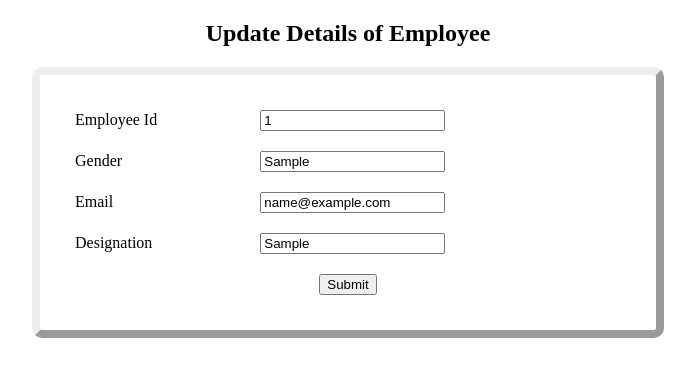
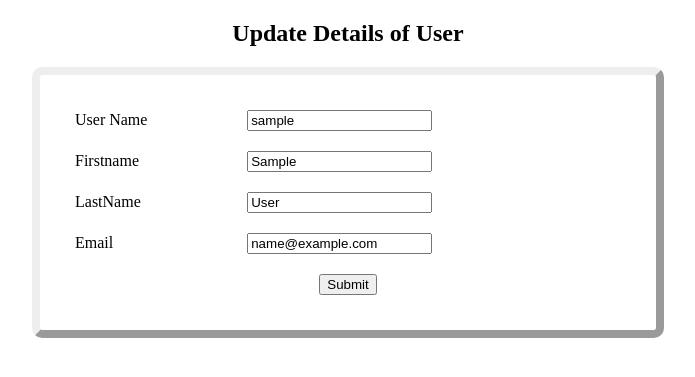
Before and after one commit to nhat103/crud_django, a Django app: template crud/templates/edit.html in a window 1280 px wide. Shown: the top 377 px of the page, without its empty margins (292-987 px from the left). Run offline with Django 4.2, Linux system fonts and the light colour scheme; tables that the repository leaves empty hold one stand-in row (values such as "Sample post"); the template is opened without the code that fills it: values that come from a table or form of the project are taken from there, most other values are stand-ins (such as "Sample title", 1, 10 or a date in 2020).

Commit message:
show user update

```diff
--- /dev/null
+++ b/crud/static/css/edit.css
@@ -0,0 +1,17 @@
+table {
+    border: 8px outset;
+    border-radius: 10px;
+    border-spacing: 10px;
+    padding: 20px;
+    margin-left: auto;
+    margin-right: auto;
+}
+
+th,
+td {
+    padding: 5px;
+}
+
+h2 {
+    text-align: center;
+}
--- a/crud/templates/edit.html
+++ b/crud/templates/edit.html
@@ -5,49 +5,34 @@
     <meta charset="UTF-8">
     <meta http-equiv="X-UA-Compatible" content="IE=edge">
     <meta name="viewport" content="width=device-width, initial-scale=1.0">
-    <title>Update Employee</title>
+    <title>Update User</title>
 </head>
-<style>
-    table {
-        border: 8px outset;
-        border-radius: 10px;
-        border-spacing: 10px;
-        padding: 20px;
-        margin-left: auto;
-        margin-right: auto;
-    }
-
-    th,
-    td {
-        padding: 5px;
-    }
-</style>
+{% load static %}
+<link rel="stylesheet" href="{% static 'css/edit.css' %}">
 
 <body>
-    <h2 style="text-align:center"> Update Details of Employee </h2>
+    <h2> Update Details of User </h2>
     <form method="POST">
         {% csrf_token %}
         <table style="width:50%" align="center">
             <tr>
-                <td>Employee Id</td>
-                <td><input type="text" value="{{ employees.EmpId }}" name="EmpId</td>
+                <td>User Name</td>
+                <td><input type=" text" value="{{users.username}}" name="username"> </td>
             </tr>
             <tr>
-                <td>Employee Name</td>
-                <td><input type=" text" value="{{ employees.EmpName }}" name="EmpName" </td>
+                <td>Firstname</td>
+                <td><input type="text" value="{{users.firstname}}" name="firstname"></td>
             </tr>
             <tr>
-                <td>Gender</td>
-                <td><input type="text" value="{{ employees.EmpGender }}" name="EmpGender" </td>
+                <td>LastName</td>
+                <td><input type="text" value="{{users.lastname}}" name="lastname"></td>
             </tr>
+
             <tr>
                 <td>Email</td>
-                <td><input type="email" value="{{ employees.EmpEmail }}" name="EmpEmail" </td>
+                <td><input type="email" value="{{users.email}}" name="email"> </td>
             </tr>
-            <tr>
-                <td>Designation</td>
-                <td><input type="text" value="{{ employees.EmpDesignation}}" name="EmpDesignation" </td>
-            </tr>
+
             <tr>
                 <td colspan="2" align="center"><input type="submit" class="btn btn-success"> </td>
             </tr>
--- a/crud/urls.py
+++ b/crud/urls.py
@@ -4,4 +4,6 @@ from . import views
 urlpatterns = [
     path('info/', views.show),
     path('insert/', views.insert),
+    path('choice/', views.choiceUser, name='edit'),
+    path('edit/', views.update, name='update'),
 ]
```
Also changed, not shown: crud/templates/selectuser.html (added, +24 -0 lines), crud/views.py (+41 -3 lines).
